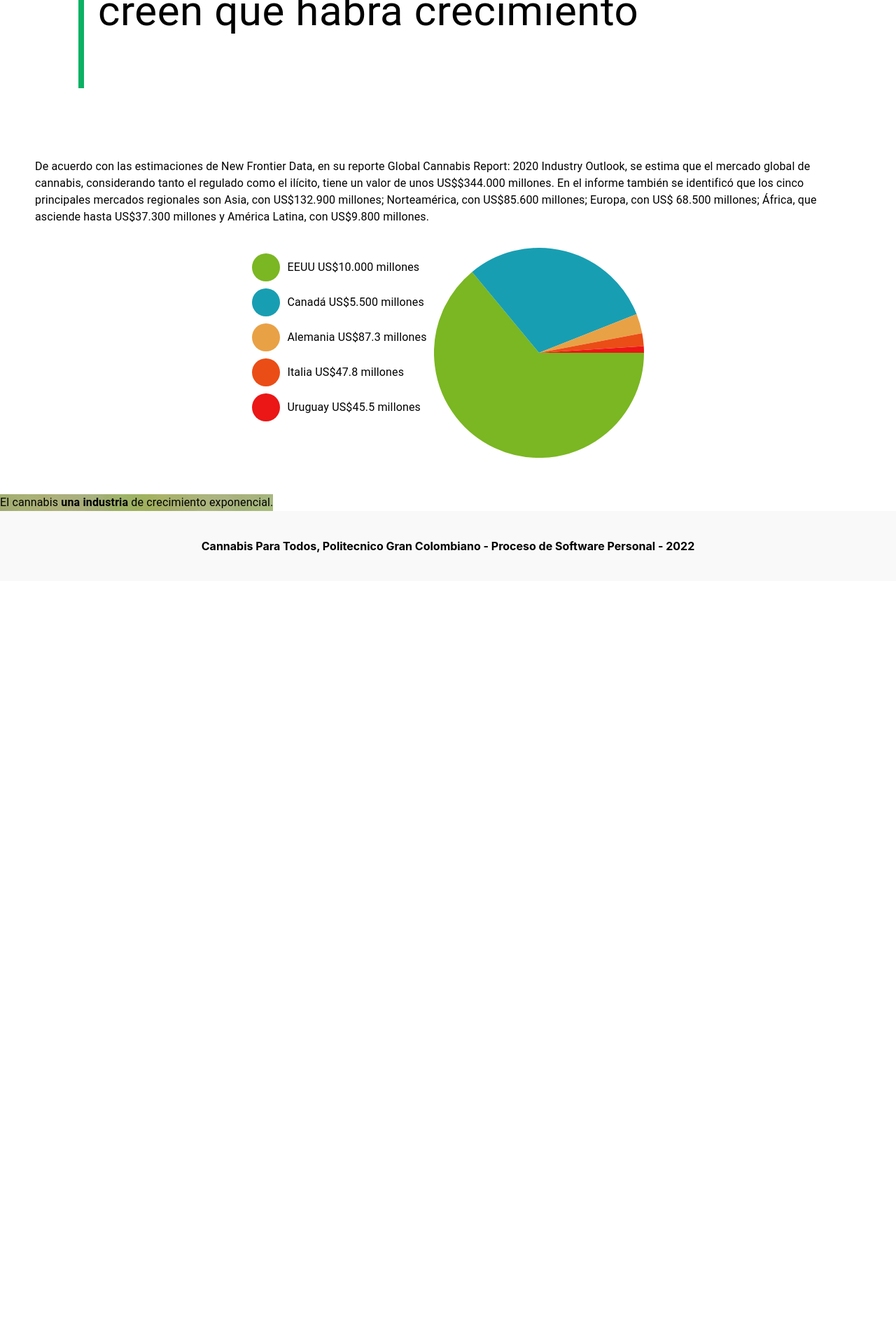
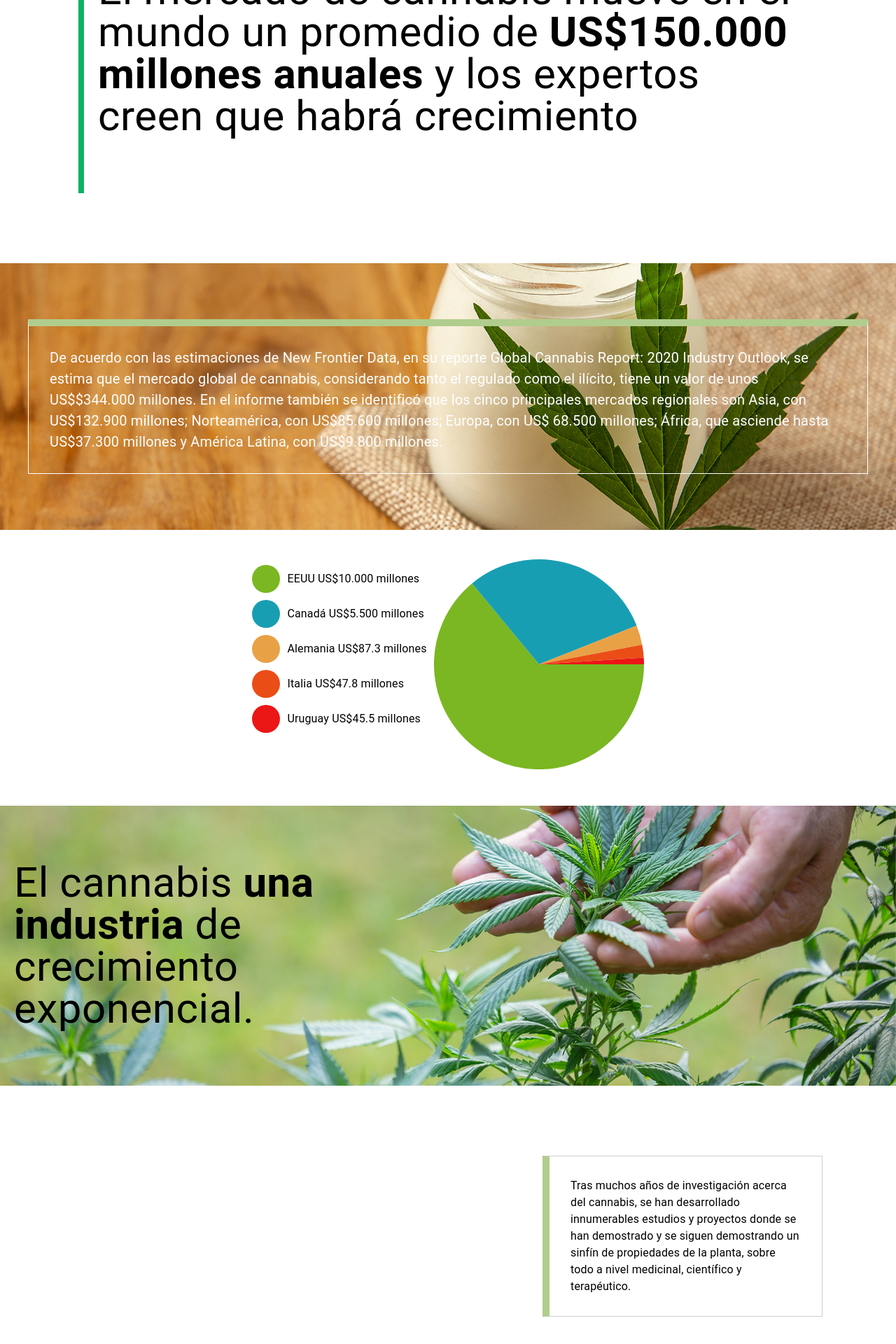
Before and after one commit to andres-narvaez/cannabis-web, a React (Create React App) app: page / in a window 1280 px wide. Shown: the part 834-2754 px from the top of the page at 70% size. Before the commit the page ends 1664 px from the top, so only its background shows below. Built offline with nearby package versions, Linux system fonts and the light colour scheme.

Commit message:
avance pagina de inicio

```diff
--- a/package.json
+++ b/package.json
@@ -14,6 +14,7 @@
     "react": "^18.2.0",
     "react-dom": "^18.2.0",
     "react-minimal-pie-chart": "^8.4.0",
+    "react-player": "^2.11.0",
     "react-router-dom": "^6.4.3",
     "react-scripts": "5.0.1",
     "web-vitals": "^2.1.4"
--- a/src/components/header/header.js
+++ b/src/components/header/header.js
@@ -22,7 +22,7 @@ function Header() {
                     navigate('/usos-cannabis')
                 }}>Uso del cannabis</Link>
                 <Link className='link' underline="hover" onClick={() => {
-                    navigate('/test')
+                    navigate('/')
                 }}>Industria del cannabis</Link>
             </Box>
         </div>)
--- a/src/pages/home/home.css
+++ b/src/pages/home/home.css
@@ -22,14 +22,63 @@
 }
 
 .countries-stats-container {
-    padding: 50px;
+    margin: 50px 0;
 }
 
 .text-stats {
-    padding-bottom: 30px;
+    padding: 30px;
+    border: solid thin #fff;
+    border-top: solid 10px #b0cd8d;
+    color: #fff;
+    font-size: 20px !important;
 }
 
 .texto-banner {
+    display: block;
+    width: 100%;
+    font-size: 60px !important;
+    line-height: 1 !important;
+    max-width: 50%;
+    padding-left: 20px;
+}
+
+.container-main-banner {
+    background-image: url("../../../public/banner-home.jpg");
+    background-size: cover;
+    min-height: 550px;
+    display: flex;
+    align-items: center;
+}
+
+.container-texto-banner {
     background-image: url("../../../public/banner-home-2.jpg");
+    background-size: cover;
+    min-height: 400px;
+    display: flex;
+    align-items: center;
+}
+
+.video-container {
+    flex-wrap: nowrap;
+    justify-content: center;
+    align-items: center;
+    margin: 50px 0;
+}
+
+.text-video {
     display: block;
+    padding: 30px;
+    border: solid thin #cfcfcf;
+    border-left: solid 10px #b0cd8d;
+    margin: 0 0 30px 30px !important;
+    max-width: 400px;
+    max-height: 250px;
+    box-sizing: border-box;
 }
+
+.container-text-stats {
+    background-image: url("../../../public/banner-home-3.jpg");
+    background-size: cover;
+    padding: 80px 40px;
+    margin-bottom: 40px !important;
+}
--- a/src/pages/home/home.js
+++ b/src/pages/home/home.js
@@ -2,6 +2,7 @@ import './home.css'
 import { Grid, Typography } from '@mui/material'
 import { PieChart } from 'react-minimal-pie-chart'
 import CountryName from '../../components/countryName/countryName'
+import ReactPlayer from 'react-player'
 
 const countries = [
    {
@@ -28,14 +29,18 @@ const countries = [
 
 function HomePage() {
    return <Grid container>
-      <img  className='main-banner' src='/banner-home.jpg' alt='banner cannabis' />
+      <Grid container className='container-main-banner'>
+         <Typography className='texto-banner'>
+            El cannabis <strong>una industria</strong> de crecimiento exponencial.
+         </Typography>
+      </Grid>
       <Grid container justifyContent={'center'} className='contenido-wrapper'>
          <Typography className='texto-principal'>
             El mercado de cannabis mueve en el mundo un promedio de <strong>US$150.000 millones anuales</strong> y los expertos creen que habrá crecimiento
          </Typography>
       </Grid>
       <Grid container justifyContent={'center'} className='countries-stats-container'>
-         <Grid item>
+         <Grid item className='container-text-stats'>
             <Typography className='text-stats'>
                De acuerdo con las estimaciones de New Frontier Data, en su reporte Global Cannabis Report: 2020 Industry Outlook, se estima que el mercado global de cannabis, considerando tanto el regulado como el ilícito, tiene un valor de unos US$$344.000 millones. En el informe también se identificó que los cinco principales mercados regionales son Asia, con US$132.900 millones; Norteamérica, con US$85.600 millones; Europa, con US$ 68.500 millones; África, que asciende hasta US$37.300 millones y América Latina, con US$9.800 millones.
             </Typography>
@@ -60,9 +65,15 @@ function HomePage() {
             />
          </Grid>
       </Grid>
-      <Grid>
-      <Typography className='texto-banner'>
+      <Grid container className='container-texto-banner'>
+         <Typography className='texto-banner'>
             El cannabis <strong>una industria</strong> de crecimiento exponencial.
+         </Typography>
+      </Grid>
+      <Grid container className='video-container'>
+         <ReactPlayer url='https://youtu.be/vn0_kM0jVyk' />
+         <Typography className='text-video'>
+            Tras muchos años de investigación acerca del cannabis, se han desarrollado innumerables estudios y proyectos donde se han demostrado  y se siguen demostrando un sinfín de propiedades de la planta, sobre todo a nivel medicinal, científico y terapéutico.
          </Typography>
       </Grid>
    </Grid>
```
Also changed, not shown: public/banner-home-3.jpg (added), 1 other file (tests, documents, lock files or other folders).
